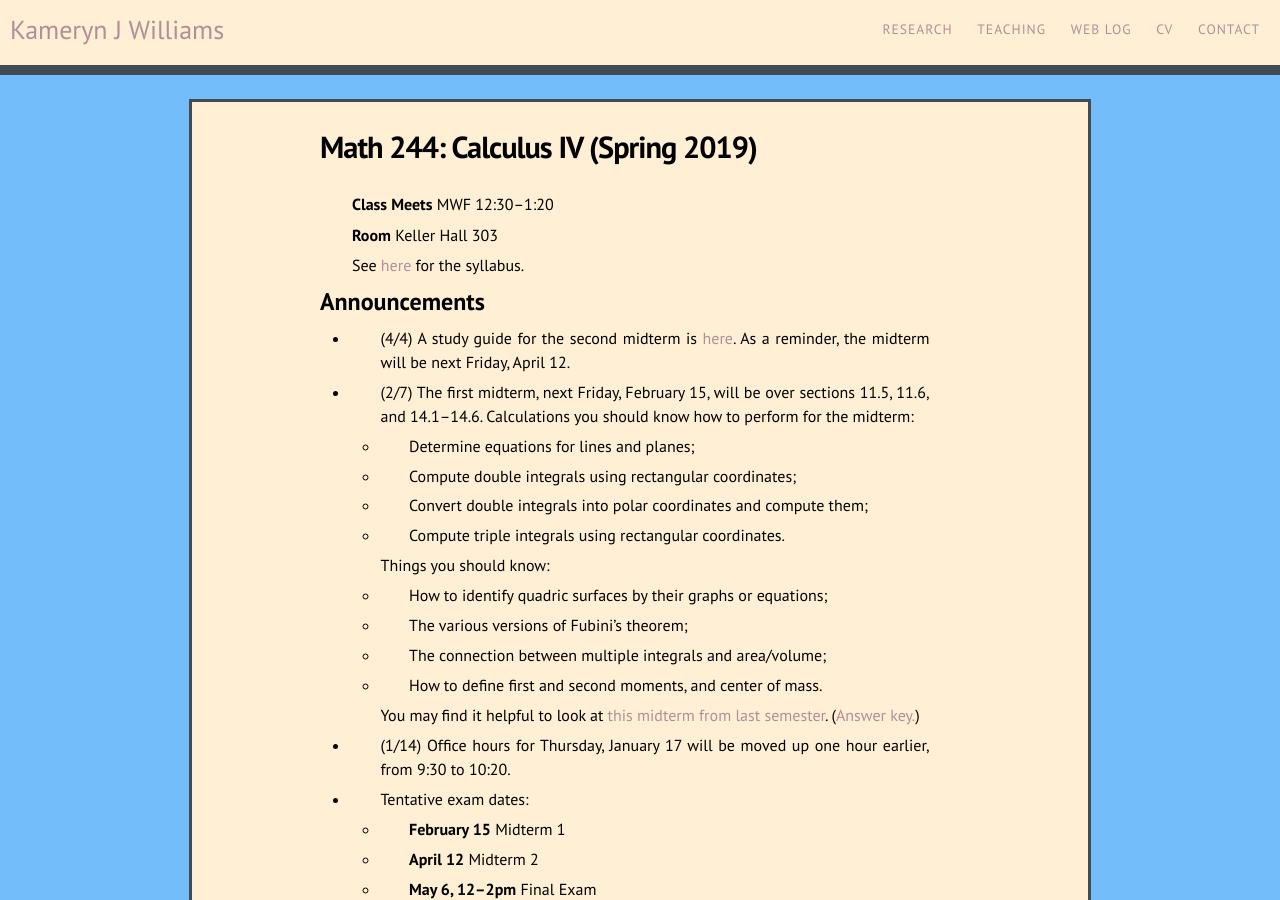
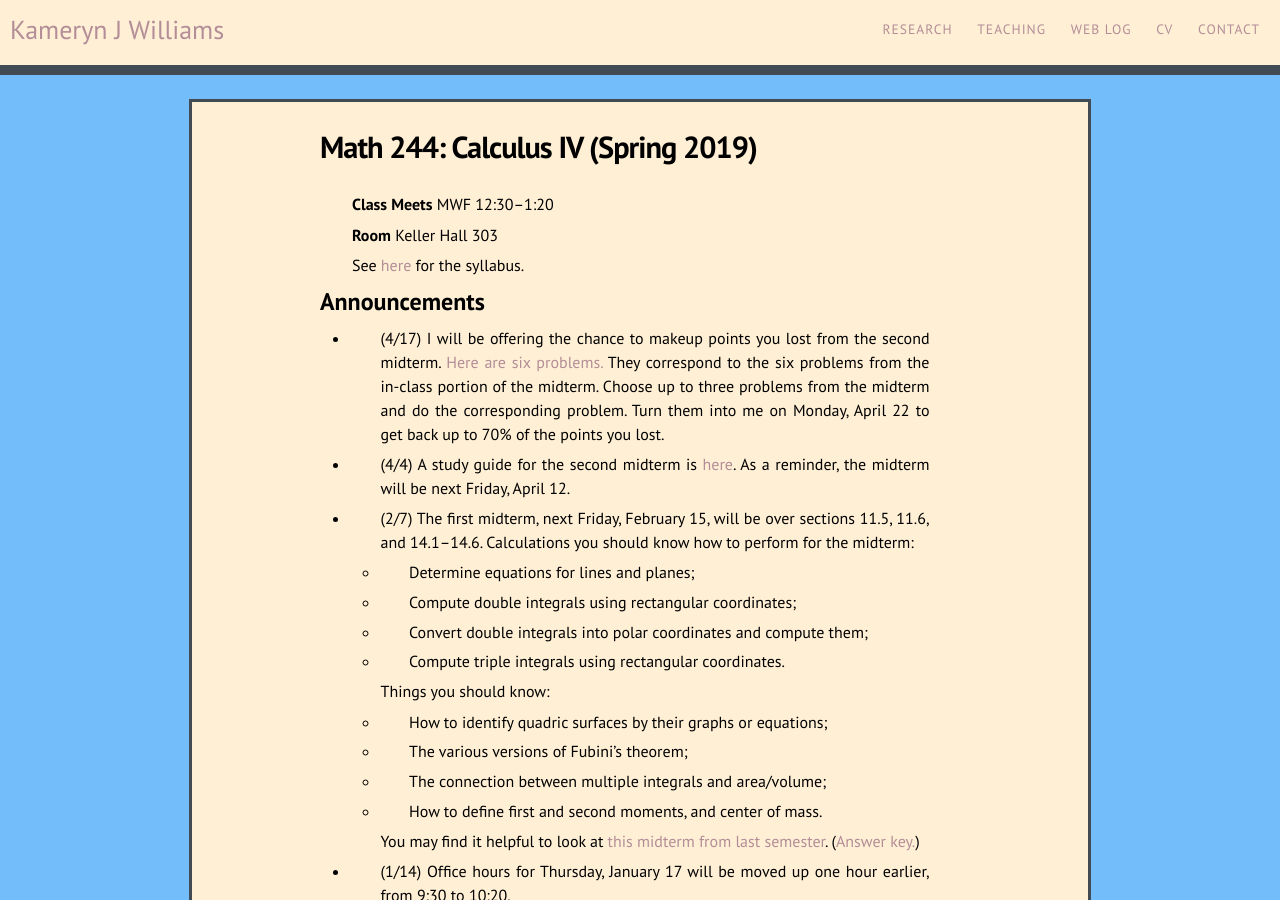
Before and after one commit to kamerynjw/kamerynjw.github.io, a Jekyll site: the page built from teaching/2019/math244.md, in a window 1280 px wide and 900 px high. Built offline with Jekyll 4.4.1, drawn with Linux system fonts in a browser that asks for light colours; nearby versions of some CDN libraries; formulas are drawn with MathJax 3.

Commit message:
added makeup problems for exam 2

```diff
--- a/teaching/2019/math244.md
+++ b/teaching/2019/math244.md
@@ -12,6 +12,8 @@ See [here]({{ page.url }}syllabus) for the syllabus.
 
 Announcements
 -------------
+
+* (4/17) I will be offering the chance to makeup points you lost from the second midterm. [Here are six problems.]({{ page.url }}exam2-makeup.pdf) They correspond to the six problems from the in-class portion of the midterm. Choose up to three problems from the midterm and do the corresponding problem. Turn them into me on Monday, April 22 to get back up to 70% of the points you lost.
 
 * (4/4) A study guide for the second midterm is [here]({{ page.url }}sg2.pdf). As a reminder, the midterm will be next Friday, April 12.
 
```
Also changed, not shown: 1 other file.
